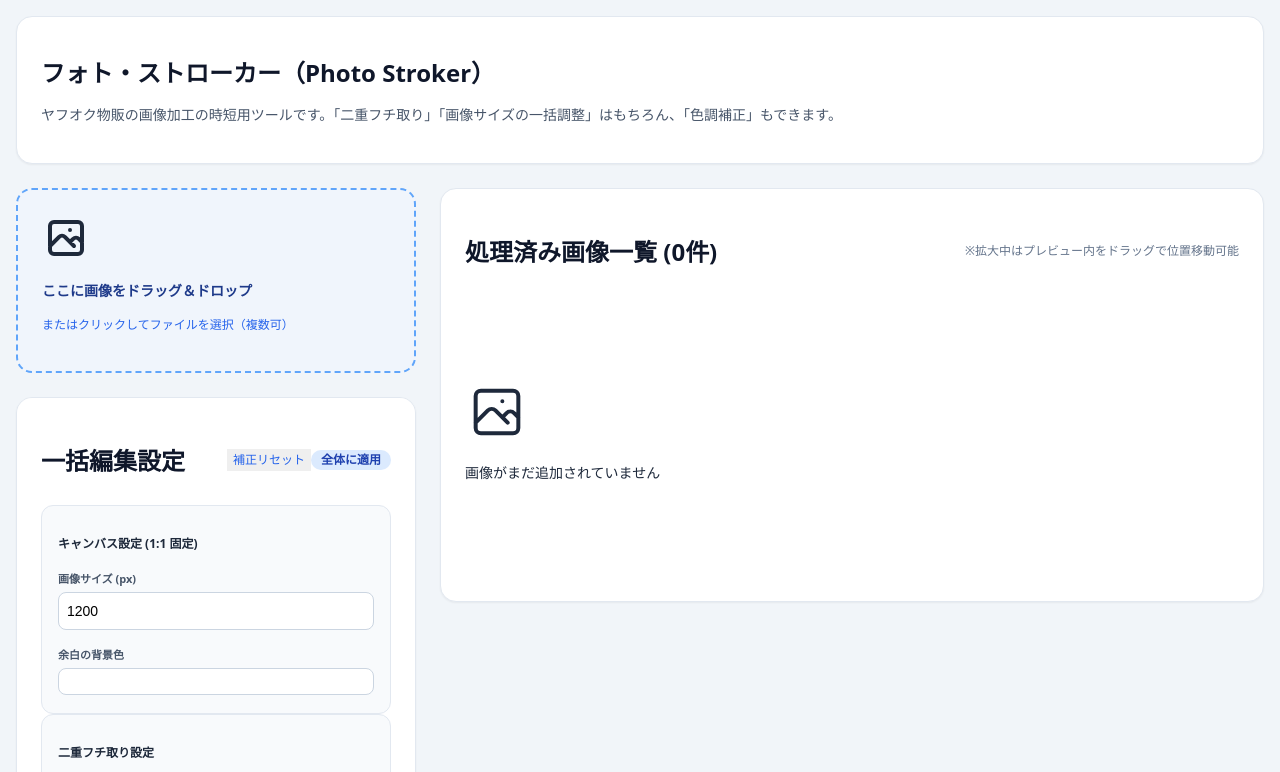
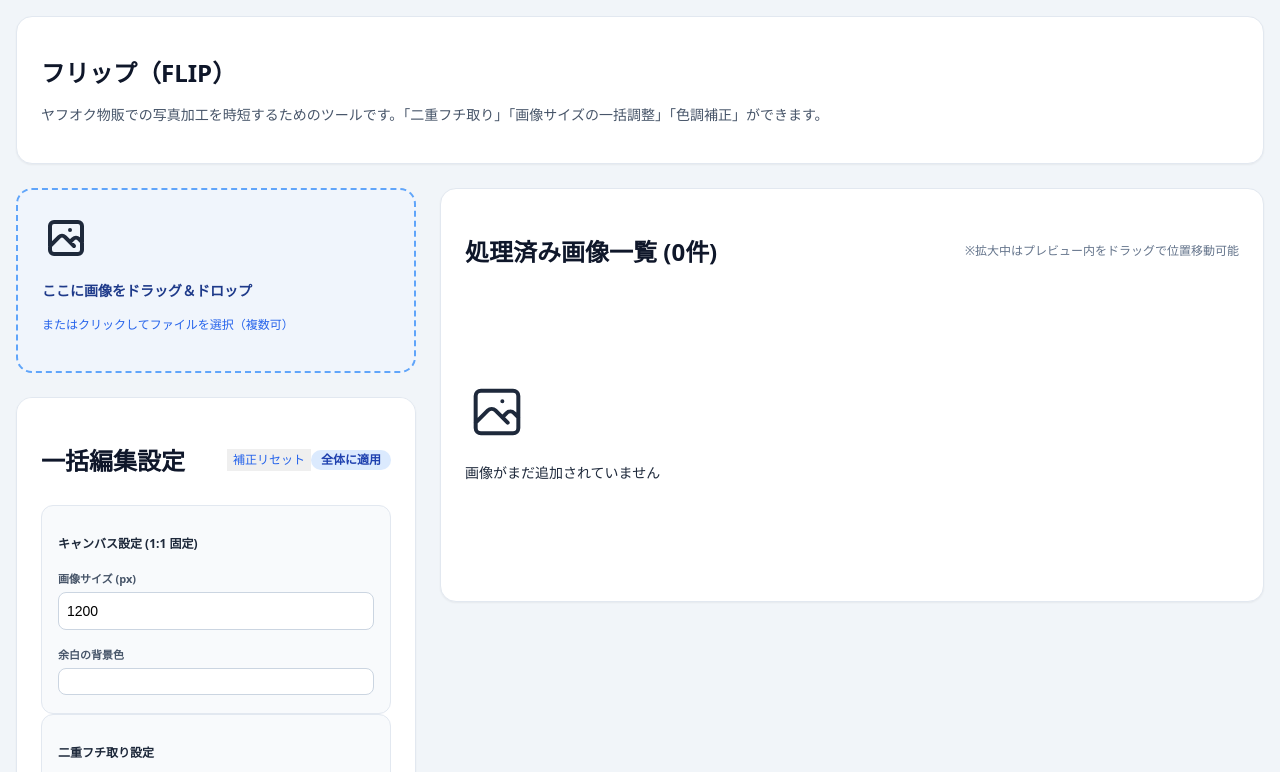
Before and after one commit to Mitsuki-03/photo-stroker, a plain HTML site: page index.html in a window 1280 px wide. Shown: the top 772 px of the page. Drawn offline with Linux system fonts and the light colour scheme.

Commit message:
色調補正実装版v3-0-0
ページのタイトルを「フリップ」に変更。
また、ヘッダーの説明文もわかりやすくした。

```diff
--- a/index.html
+++ b/index.html
@@ -3,7 +3,7 @@
   <head>
     <meta charset="UTF-8" />
     <meta name="viewport" content="width=device-width, initial-scale=1.0" />
-    <title>フォト・ストローカー（Photo Stroker）</title>
+    <title>フリップ ヤフオク写真加工用ツール</title>
 
     <script src="https://cdn.jsdelivr.net/npm/heic2any@0.0.4/dist/heic2any.min.js"></script>
 
@@ -486,11 +486,9 @@
       <header
         class="bg-white p-6 rounded-2xl shadow-sm border border-slate-200"
       >
-        <h1 class="text-2xl font-bold text-slate-900">
-          フォト・ストローカー（Photo Stroker）
-        </h1>
+        <h1 class="text-2xl font-bold text-slate-900">フリップ（FLIP）</h1>
         <p class="text-sm text-slate-600 mt-1">
-          ヤフオク物販の画像加工の時短用ツールです。「二重フチ取り」「画像サイズの一括調整」はもちろん、「色調補正」もできます。
+          ヤフオク物販での写真加工を時短するためのツールです。「二重フチ取り」「画像サイズの一括調整」「色調補正」ができます。
         </p>
       </header>
 
```
